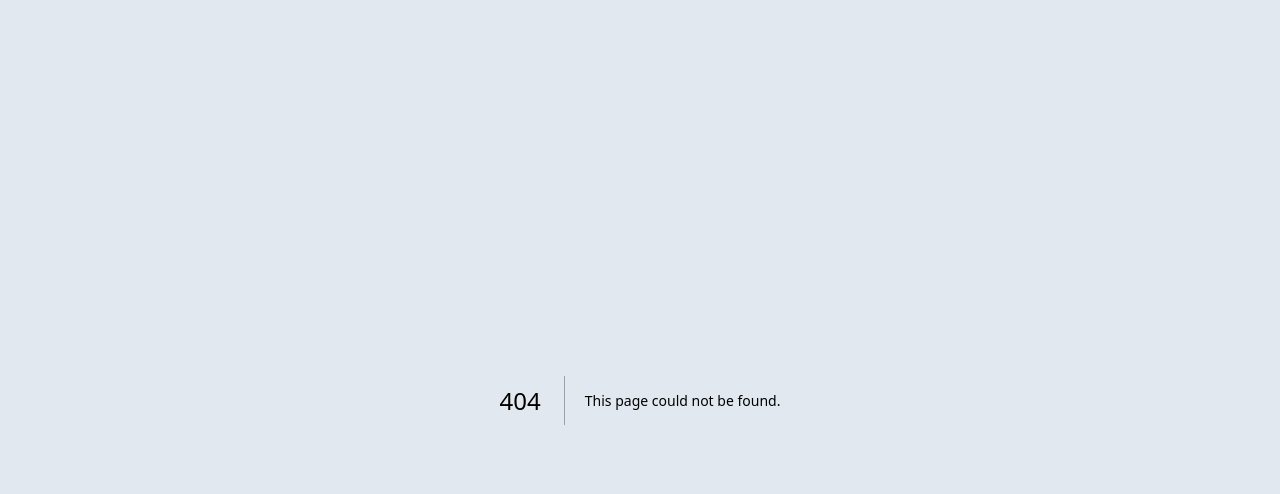
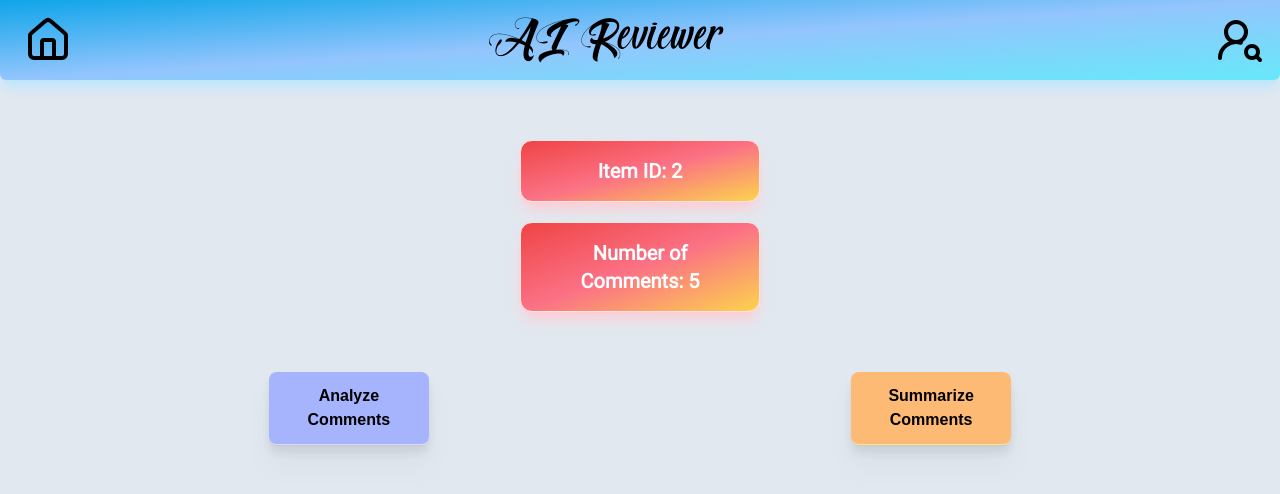
Before and after one commit to KS-Arafat/AI-Reviewer, a Next.js app: page /2/aireview in a window 1280 px wide. Before the commit this address had no page. Shown: the top 494 px of the page. Built offline with nearby package versions, Linux system fonts and the light colour scheme.

Commit message:
AI Review Page Done

```diff
--- /dev/null
+++ b/src/app/[slug]/aireview/page.tsx
@@ -0,0 +1,75 @@
+import { mistergrape, roboto } from "@/app/fontProvider";
+import Analyzer from "@/components/Analyzer";
+import Summarizer from "@/components/Summarizer";
+import Link from "next/link";
+import React from "react";
+
+const AiReviewer = ({ params }: { params: { slug: string } }) => {
+  const item_id = params.slug;
+  return (
+    <div className="mb-20 flex flex-col items-center justify-center gap-y-5">
+      <div className="mb-10 grid h-20 min-w-full grid-cols-3 rounded-b-md bg-gradient-to-br from-sky-500 via-blue-300 to-cyan-300 shadow-lg shadow-sky-200">
+        <Link className="w-24 p-4" href="/">
+          <svg
+            xmlns="http://www.w3.org/2000/svg"
+            width="24"
+            height="24"
+            viewBox="0 0 24 24"
+            fill="none"
+            stroke="currentColor"
+            strokeWidth="2"
+            strokeLinecap="round"
+            strokeLinejoin="round"
+            className="lucide lucide-house mx-auto h-12 w-12 transition-all ease-in-out hover:stroke-amber-300"
+          >
+            <title>Home</title>
+            <path d="M15 21v-8a1 1 0 0 0-1-1h-4a1 1 0 0 0-1 1v8" />
+            <path d="M3 10a2 2 0 0 1 .709-1.528l7-5.999a2 2 0 0 1 2.582 0l7 5.999A2 2 0 0 1 21 10v9a2 2 0 0 1-2 2H5a2 2 0 0 1-2-2z" />
+          </svg>
+        </Link>
+
+        <span
+          className={`w-5/6 pt-3 text-center text-6xl ${mistergrape.className} from-yellow-300 via-orange-400 to-amber-500 bg-clip-text transition-all hover:bg-gradient-to-br hover:text-transparent`}
+        >
+          AI Reviewer
+        </span>
+        <div className="flex flex-row items-end justify-end p-4">
+          <svg
+            xmlns="http://www.w3.org/2000/svg"
+            width="24"
+            height="24"
+            viewBox="0 0 24 24"
+            fill="none"
+            stroke="currentColor"
+            strokeWidth="2"
+            strokeLinecap="round"
+            strokeLinejoin="round"
+            className="lucide lucide-user-round-search relative right-0 h-12 w-12"
+          >
+            <title>Profile</title>
+            <circle cx="10" cy="8" r="5" />
+            <path d="M2 21a8 8 0 0 1 10.434-7.62" />
+            <circle cx="18" cy="18" r="3" />
+            <path d="m22 22-1.9-1.9" />
+          </svg>
+        </div>
+      </div>
+      <div
+        className={`text-xl font-bold ${roboto.className} w-60 text-pretty rounded-xl border border-rose-100 bg-gradient-to-br from-red-500 via-rose-400 to-amber-300 p-4 text-center text-white shadow-lg shadow-rose-200`}
+      >
+        Item ID: {item_id}
+      </div>
+      <div
+        className={`text-xl font-bold ${roboto.className} mb-10 w-60 text-pretty rounded-xl border border-rose-100 bg-gradient-to-br from-red-500 via-rose-400 to-amber-300 p-4 text-center text-white shadow-lg shadow-rose-200`}
+      >
+        Number of Comments: {5}
+      </div>
+      <div className="flex w-full flex-row items-start justify-evenly gap-5">
+        <Analyzer />
+        <Summarizer />
+      </div>
+    </div>
+  );
+};
+
+export default AiReviewer;
```
